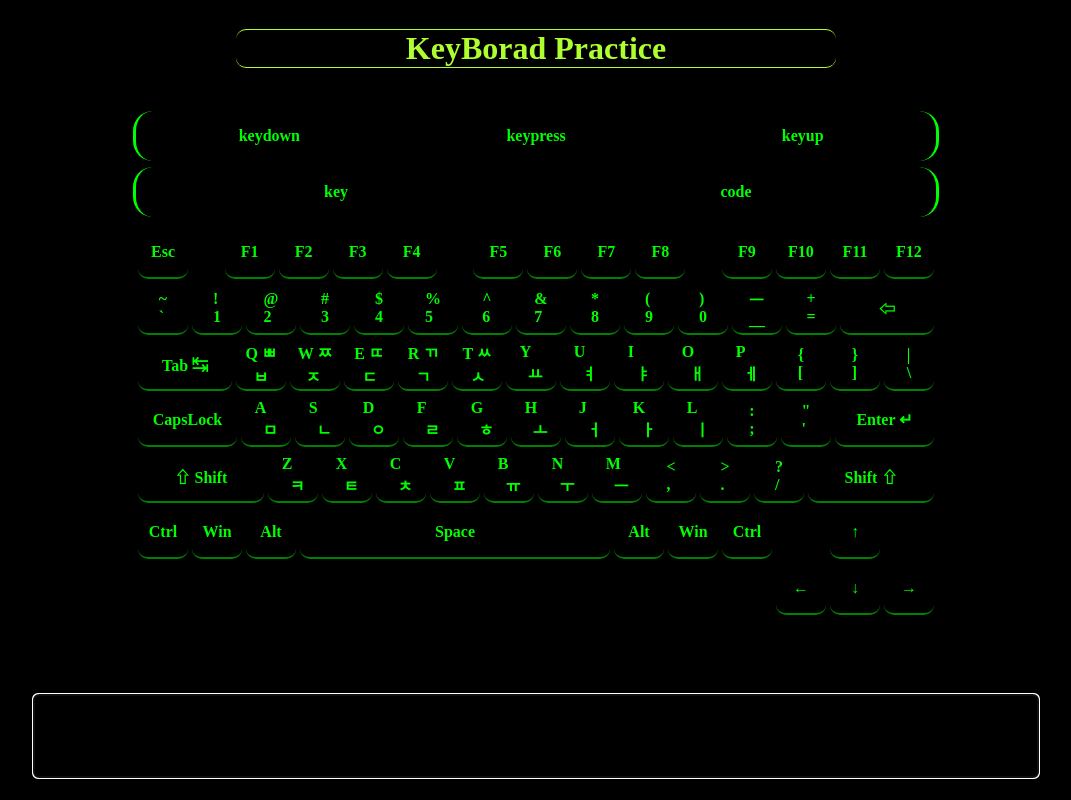
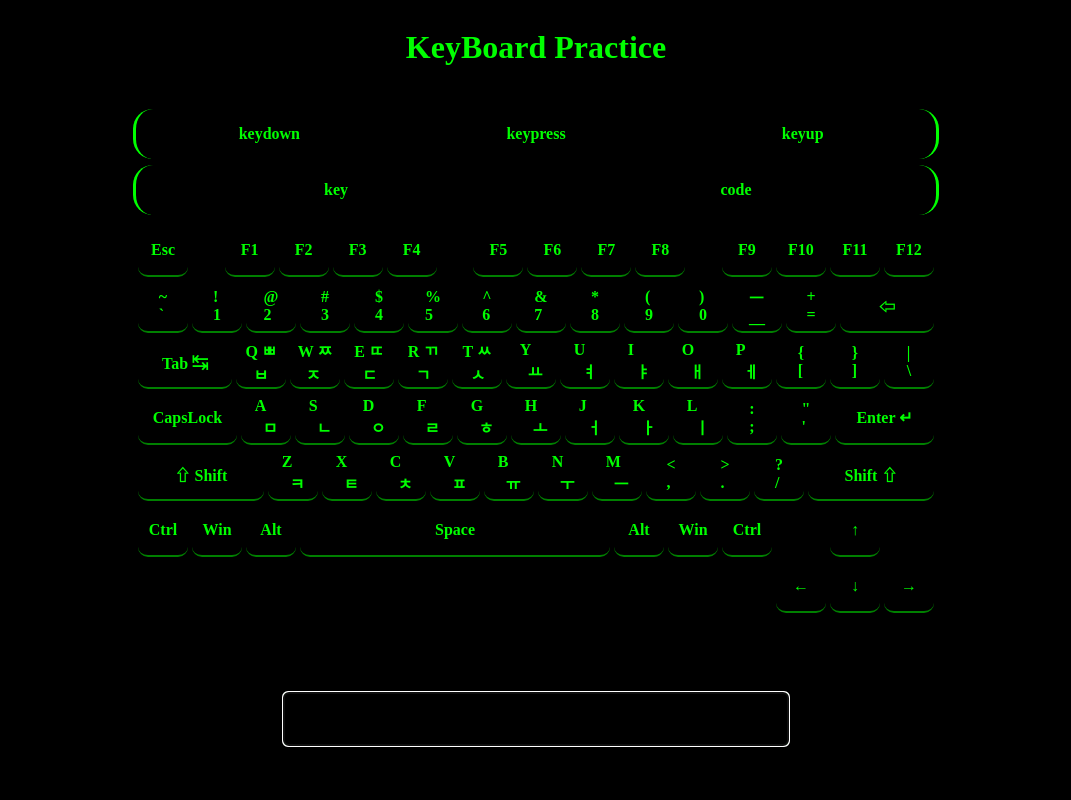
Before and after one commit to ParkGMo/Portfolio---ParkGeunMo, a plain HTML site: page keyboard/fakeKeyboardpractice.html in a window 1280 px wide. Shown: the whole page, without its empty margins (104-1175 px from the left). Drawn offline with Linux system fonts and the light colour scheme.

Commit message:
5.23.12:49

```diff
--- a/keyboard/fakeKeyboardpractice.html
+++ b/keyboard/fakeKeyboardpractice.html
@@ -8,7 +8,7 @@
   </head>
   <body>
     <div id="wrapper">
-      <h1><strong> KeyBorad Practice </strong></h1>
+      <h1><strong> KeyBoard Practice </strong></h1>
       <br />
       <div class="events">
         <div id="keydown" class="event">keydown</div>
--- a/keyboard/keyboardpractic.js
+++ b/keyboard/keyboardpractic.js
@@ -14,7 +14,7 @@ function keypressEvent(e) {
   }, 300);
 }
 function keydownEvent(e) {
-  //   console.log(`key : ${e.key}, code : ${e.code}`);
+  console.log(`key : ${e.key}, code : ${e.code}`);
   const el = document.querySelector(`#${e.code}`);
   codeTag.innerHTML = `key : ${e.code}`;
   keyTag.innerHTML = `code : ${e.key}`;
--- a/keyboard/keyboardpractice.css
+++ b/keyboard/keyboardpractice.css
@@ -14,16 +14,16 @@ body {
 }
 
 h1 {
-  width: 600px;
+  width: 300px;
   text-align: center;
-  color: greenyellow;
-  border-radius: 10px;
-  border-top: 1px solid greenyellow;
-  border-bottom: 1px solid greenyellow;
+  color: lime;
+  /* border-radius: 10px; */
+  /* border-top: 1px solid white;
+  border-bottom: 1px solid white; */
 }
 #my-input {
-  width: 1000px;
-  height: 80px;
+  width: 500px;
+  height: 50px;
   margin-bottom: 5px;
   border: 1px solid lime;
   border-radius: 5px;
@@ -120,18 +120,18 @@ h1 {
 }
 #keydown.on {
   letter-spacing: 2px;
-  /* background-color: blue; */
+  background-color: rgba(0, 0, 255, 0.2);
   color: blue;
   border-radius: 20px 0 0 20px;
 }
 #keypress.on {
   letter-spacing: 2px;
-  /* background-color: darkgreen; */
+  background-color: rgba(0, 100, 0, 0.2);
   color: darkgreen;
 }
 #keyup.on {
   letter-spacing: 2px;
-  /* background-color: red; */
+  background-color: rgba(255, 0, 0, 0.2);
   color: red;
   border-radius: 0 20px 20px 0;
 }
```
Also changed, not shown: messenger/messenger.html (+7 -7 lines).
